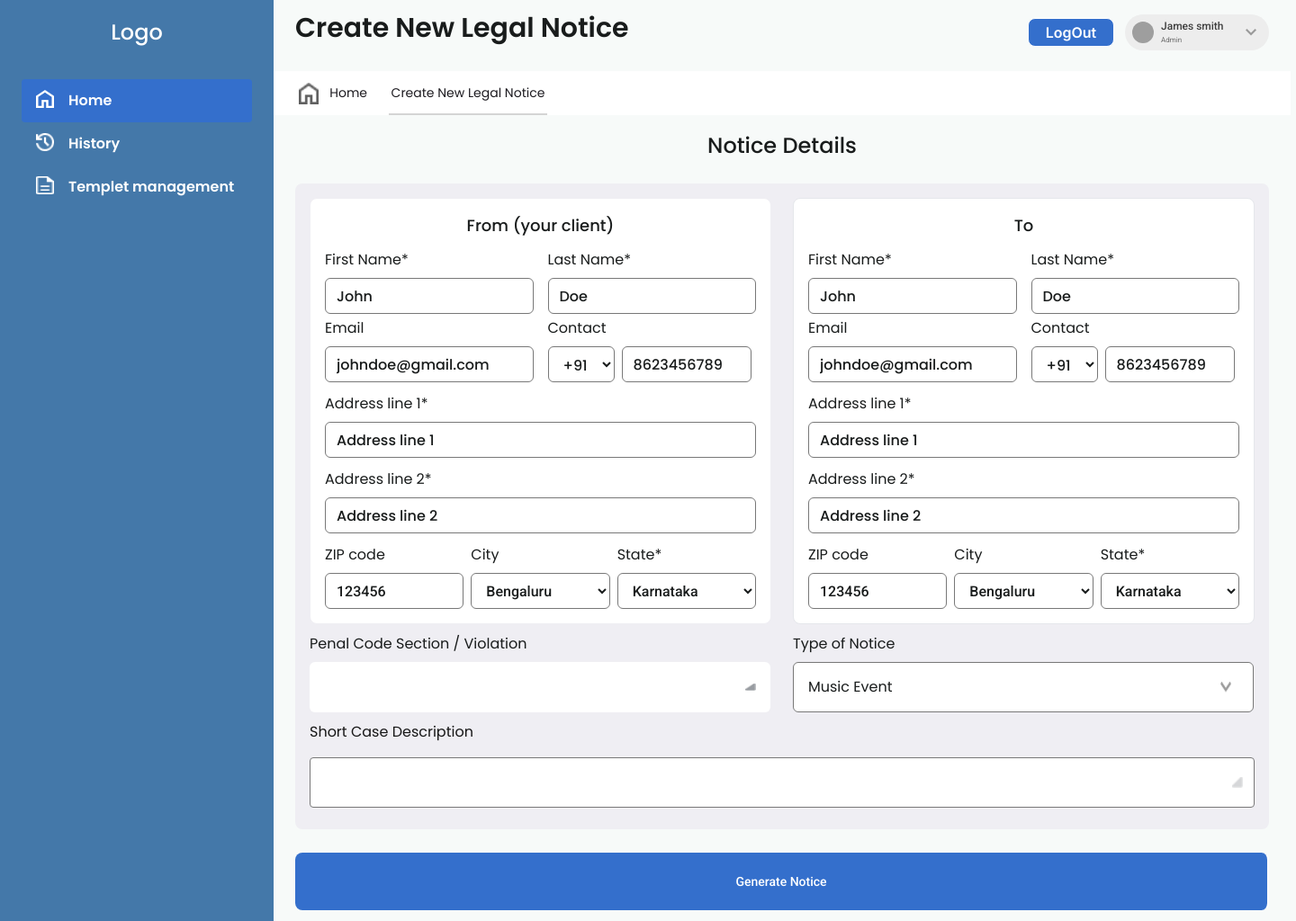
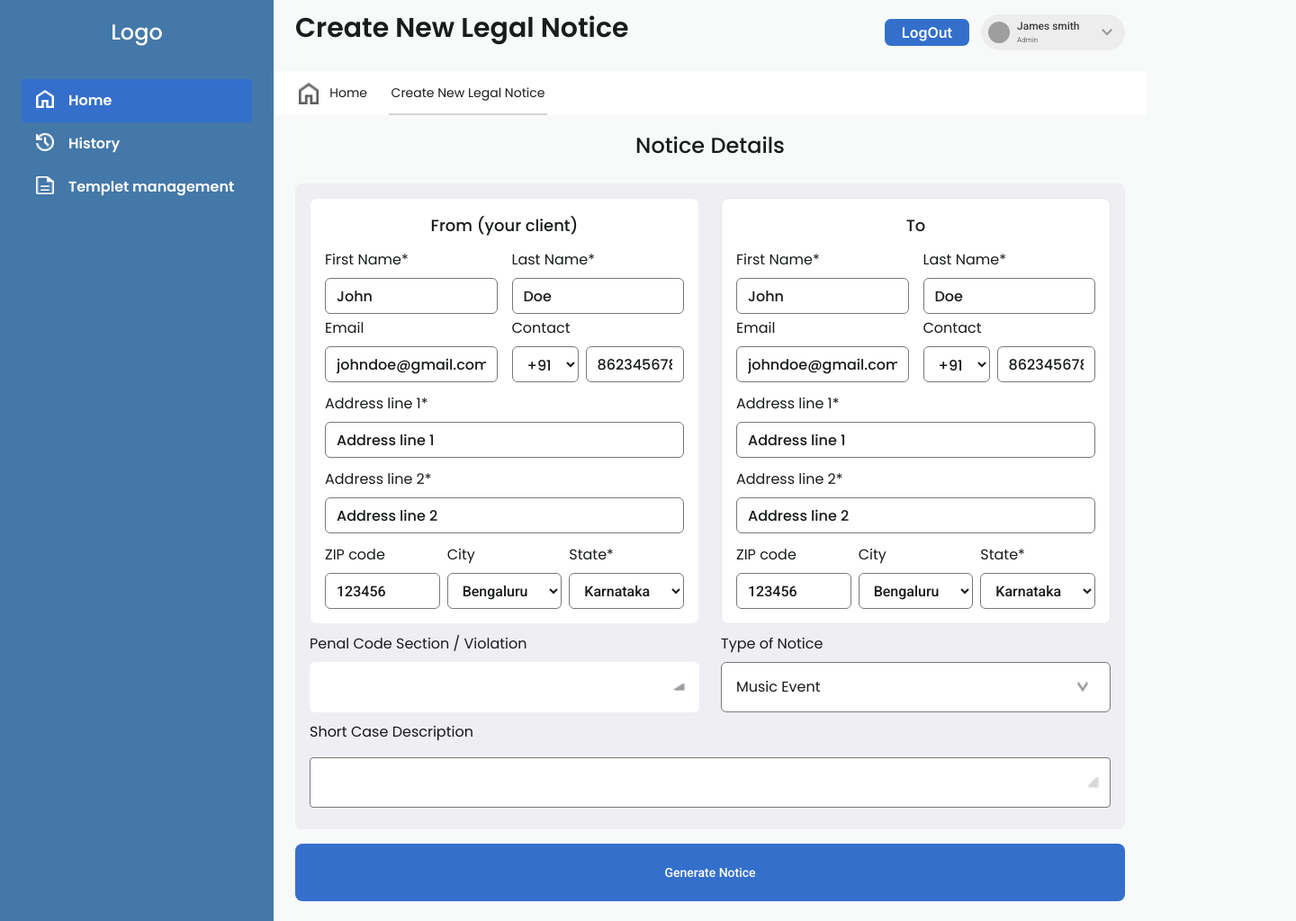
Before and after one commit to Harihara-Suthan2004/lawform-frontend-learning, an Angular app in the folder lawform/: page /app/create-notice in a window 1280 px wide. Shown: the whole page at 90% size, 1440 px wide, since content can reach past the window. Built offline with nearby package versions, Linux system fonts and the light colour scheme; grey boxes are pictures that could not be loaded.

Commit message:
fixed alignment  for template and legal notice pages.

```diff
--- a/lawform/src/app/Pages/create-notice/create-notice.html
+++ b/lawform/src/app/Pages/create-notice/create-notice.html
@@ -1,7 +1,7 @@
  <app-header title="Create New Legal Notice"></app-header>
 
  <div class="w-section-width h-12  border-b-muted-gray bg-white flex pr-6 pl-6 gap-6">
-    <div class="flex items-center w-20 h-12  gap-4 border-slate-gray cursor-pointer" routerLink="/app/home">
+    <div class="flex items-center w-20 h-12  gap-4 border-slate-gray cursor-pointer" routerLink="/home">
         <div class="w-8 h-8 p-1 relative gap-2.5">
             <img src="HomePageHeaderIcon.png" alt="Home" class=" w-6 h-6 absolute top-1 left-1">
 
@@ -17,17 +17,19 @@
             <span class="font-poppins font-normal text-sm leading-relaxed text-charcoal-black">Create New Legal Notice</span>
         </div>
 </div>
- <div class="w-homenotice-width mx-auto h-noticelist-width flex flex-col gap-8  mt-6">
-    <div class="w-homenotice-width h-5 flex items-center justify-center">
+<div class="w-full flex flex-col gap-8 mt-6 px-6">
+
+
+    <div class="w-full h-5 flex items-center justify-center">
       <p class="font-poppins font-medium text-2xl">
         Notice Details
       </p>
     </div>
 
-   <div class="bg-lavender-gray w-homenotice-width rounded-lg p-4 flex flex-col gap-2.5 pb-8">
+   <div class="bg-lavender-gray w-full rounded-lg p-4 flex flex-col gap-2.5 pb-8">
 
 
-     <div class="grid grid-cols-2 gap-6 w-full max-w-homenotice-width">
+     <div class="grid grid-cols-1 lg:grid-cols-2 gap-6 w-full max-w-full">
 
 
 
@@ -57,13 +59,13 @@
               <label for="fromEmail" class="font-poppins font-normal text-base leading-6 text-lightergrey">Email</label>
               <input id="fromEmail" type="email" class="h-10 rounded-md border border-slate-gray px-3 py-2 font-poppins font-medium text-base text-neutral900" value="johndoe@gmail.com" />
             </div>
-            <div class="w-60 flex flex-col gap-2">
+            <div class="w-full flex flex-col gap-2">
               <label for="fromContact" class="font-poppins font-normal text-base leading-6 text-lightergrey">Contact</label>
               <div class="flex gap-2">
                 <select id="fromCountryCode" class="h-10 rounded-md border border-slate-gray px-3 py-2 font-poppins font-medium text-base text-neutral900">
                   <option>+91</option>
                 </select>
-                <input id="fromContact" class="w-36 h-10 rounded-md border border-slate-gray px-3 py-2 text-base font-medium font-poppins text-neutral900" value="8623456789" />
+                <input id="fromContact" class="w-full h-10 rounded-md border border-slate-gray px-3 py-2 text-base font-medium font-poppins text-neutral900" value="8623456789" />
               </div>
             </div>
           </div>
@@ -117,13 +119,13 @@
               <label for="fromEmail" class="font-poppins font-normal text-base leading-6 text-lightergrey">Email</label>
               <input id="fromEmail" type="email" class="h-10 rounded-md border border-slate-gray px-3 py-2 font-poppins font-medium text-base text-neutral900" value="johndoe@gmail.com" />
             </div>
-            <div class="w-60 flex flex-col gap-2">
+            <div class="w-full flex flex-col gap-2">
               <label for="fromContact" class="font-poppins font-normal text-base leading-6 text-lightergrey">Contact</label>
               <div class="flex gap-2">
                 <select id="fromCountryCode" class="h-10 rounded-md border border-slate-gray px-3 py-2 font-poppins font-medium text-base text-neutral900">
                   <option>+91</option>
                 </select>
-                <input id="fromContact" class="w-36 h-10 rounded-md border border-slate-gray px-3 py-2 text-base font-medium font-poppins text-neutral900" value="8623456789" />
+                <input id="fromContact" class="w-full h-10 rounded-md border border-slate-gray px-3 py-2 text-base font-medium font-poppins text-neutral900" value="8623456789" />
               </div>
             </div>
           </div>
@@ -156,10 +158,10 @@
       </div>
 
     <!-- Penal Code + Type of Notice (GRID) -->
-<div class="grid grid-cols-2 gap-6 w-short-case-width">
+<div class="grid grid-cols-2 gap-6 w-full">
 
   <!-- Penal Code Section -->
-  <div class="flex flex-col gap-2 w-lg">
+  <div class="flex flex-col gap-2 w-full">
     <label
       for="penalCode"
       class="font-poppins font-normal text-base text-neutral900"
@@ -187,7 +189,7 @@
   </div>
 
   <!-- Type of Notice -->
-  <div class="flex flex-col gap-2 w-lg">
+  <div class="flex flex-col gap-2 w-full">
     <label
       class="font-poppins font-normal text-base text-neutral900"
     >
@@ -223,7 +225,7 @@
 <div
   class="
     flex flex-col opacity-100
-    w-short-case-width h-22
+    w-full h-22
     gap-4
   "
 >
@@ -237,7 +239,7 @@
   <div
     class="
       relative
-      w-short-case-width h-14
+      w-full h-14
       rounded-sm
       border border-slate-gray
       bg-white
@@ -274,9 +276,9 @@
     </div>
   </div>
 
-  <div class="mt-4 flex justify-center">
+   <div class="mt-4 px-6">
+  <button class="w-full h-16 rounded-lg bg-button text-white font-medium mb-2" routerLink="/generated">
 
-  <button class="w-homenotice-width h-16 rounded-lg bg-button border-r-2 text-white font-medium mb-2" routerLink="/app/generated">
     Generate Notice
   </button>
 </div>
--- a/lawform/src/app/Pages/template-management/template-management.html
+++ b/lawform/src/app/Pages/template-management/template-management.html
@@ -19,7 +19,7 @@
     </nav>
 
     <div class="w-section-width h-home-notice-height p-6 flex flex-col gap-8 opacity-100">
-         <div class="w-270 h-116 flex flex-col gap-2.5 opacity-100">
+         <div class="w-homenotice-width  h-116 flex flex-col gap-2.5 opacity-100">
                <div class="w-homenotice-width h-16 flex items-center justify-between px-4 bg-white  rounded-md">
 
   <!-- LEFT TEXT -->
@@ -45,16 +45,19 @@
     <div class="w-homenotice-width h-96 gap-6 mt-5  rounded-lg opacity-100">
 
     <!-- RIGHT SIDE + 2 CARDS PER ROW -->
-<div class="w-full flex justify-end">
-  <div class="grid grid-cols-2 gap-6">
+<div class="w-full">
+  <div class="grid gap-6
+              grid-cols-[repeat(auto-fit,minmax(350px,1fr))]">
+
+
 
     <!-- CARD 1 -->
-    <div class="w-270 h-96 gap-6 rounded-lg opacity-100">
-      <div class="w-132 h-96 p-4 gap-3 rounded-lg border border-background: #FFFFFF;
+ <div class="w-full max-w-login-width h-96">
+      <div class="w-full h-102 p-4 gap-3 rounded-lg border border-background: #FFFFFF;
  opacity-100">
 
       <div
-  class="w-124 h-30  bg-[#E0E0E0]
+  class="w-full h-30  bg-[#E0E0E0]
          rounded-sm
          flex items-center justify-center
          gap-3 opacity-100"
@@ -109,17 +112,16 @@
   <span class="font-poppins font-semibold text-[16px] leading-[100%] tracking-[0px]">Edit</span>
 </button>
         </div>
-
       </div>
     </div>
 
     <!-- CARD 2 -->
-    <div class="w-270 h-96 gap-6 rounded-lg opacity-100">
-      <div class="w-132 h-96 p-4 gap-3 rounded-lg border border-background: #FFFFFF;
+    <div class="w-full max-w-login-width h-96">
+      <div class="w-full h-102 p-4 gap-3 rounded-lg border border-background: #FFFFFF;
  opacity-100">
 
       <div
-  class="w-124 h-30  bg-[#E0E0E0]
+  class="w-full h-30  bg-[#E0E0E0]
          rounded-sm
          flex items-center justify-center
          gap-3 opacity-100"
--- a/lawform/src/styles.css
+++ b/lawform/src/styles.css
@@ -97,3 +97,31 @@
     display: none;
   }
 }
+
+/* Main layout full screen */
+.w-main-width {
+  width: 100vw !important;
+}
+
+/* Section expands minus sidebar */
+.w-section-width {
+  width: calc(100vw - var(--spacing-sidebar)) !important;
+}
+
+/* Fix inner container that also uses w-section-width */
+div.w-section-width {
+  width: 100% ;
+}
+
+/* Make all internal fixed content stretch */
+.w-homenotice-width,
+.w-container-width,
+.w-historysection-width,
+.w-noticelist-width {
+  width: 100% ;
+}
+
+/* Prevent horizontal scroll */
+body {
+  overflow-x: hidden;
+}
```
